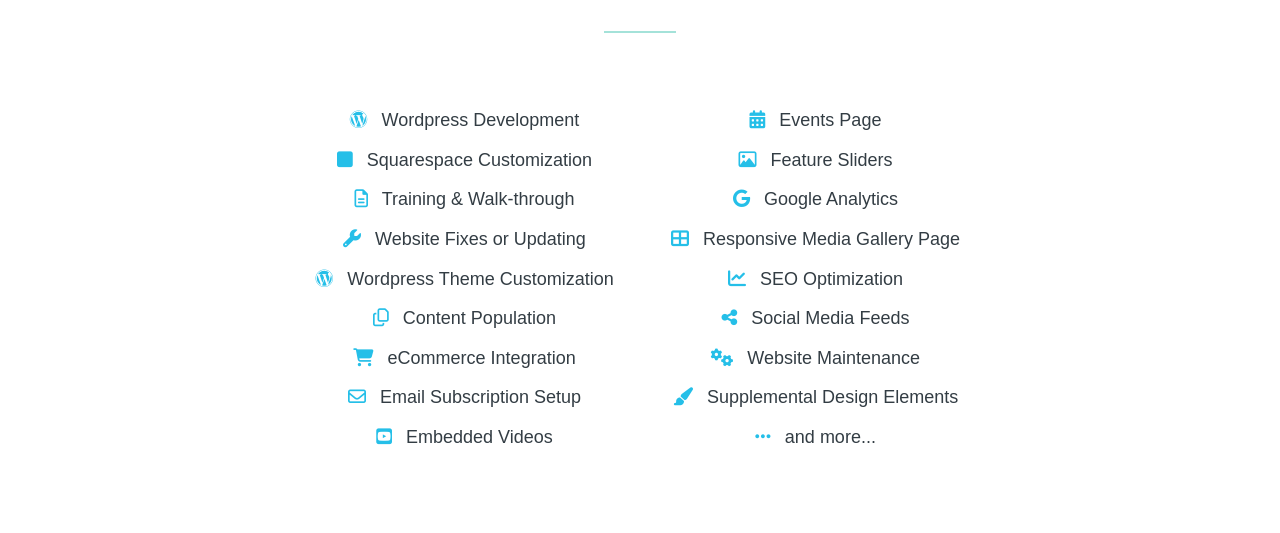
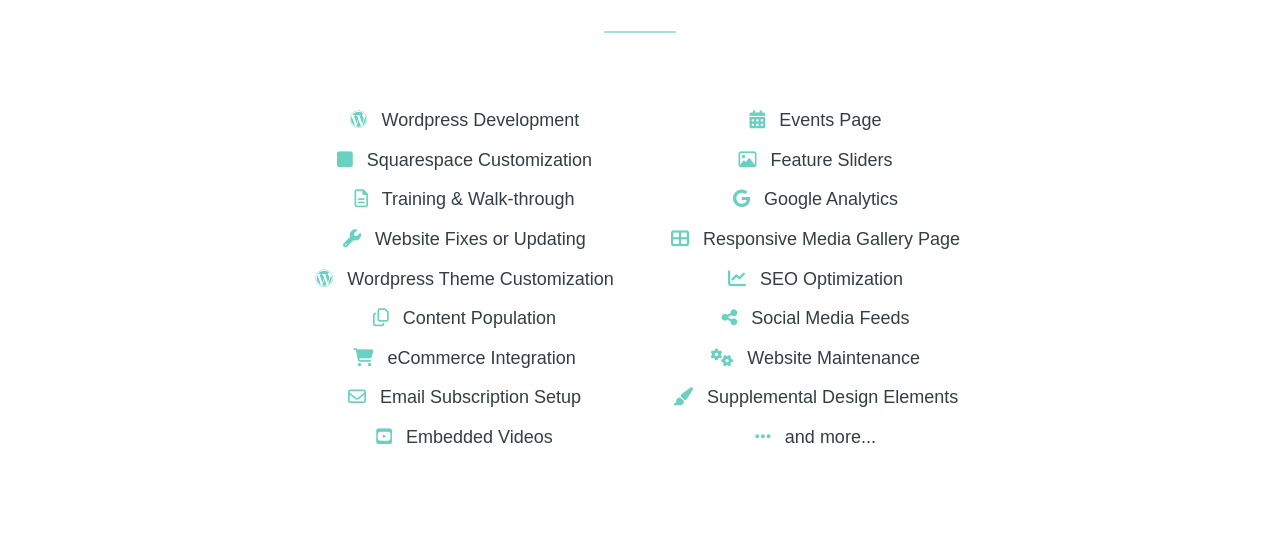
Before and after one commit to graymintmoon/graymintmoon.github.io, a Jekyll site: the page built from services.md, in a window 1280 px wide. Shown: the part 270-803 px from the top of the page. Built offline with Jekyll 4.4.1, drawn with Linux system fonts in a browser that asks for light colours; nearby versions of some CDN libraries; some web fonts are replaced.

Commit message:
icon color

```diff
--- a/_sass/layout/_page.scss
+++ b/_sass/layout/_page.scss
@@ -31,8 +31,6 @@
 	}
 
 	&_bulleted_list{
-
-
 		li {
 			font-family: 'Benton Light', arial, sans-serif;
 		}
@@ -55,7 +53,7 @@
 	}
 
 	&_list_icon {
-		color: darken($blue, 15%);
+		color: darken($jungle, 15%);
 		padding-right: $spacing-unit / 4;
 	}
 
```
